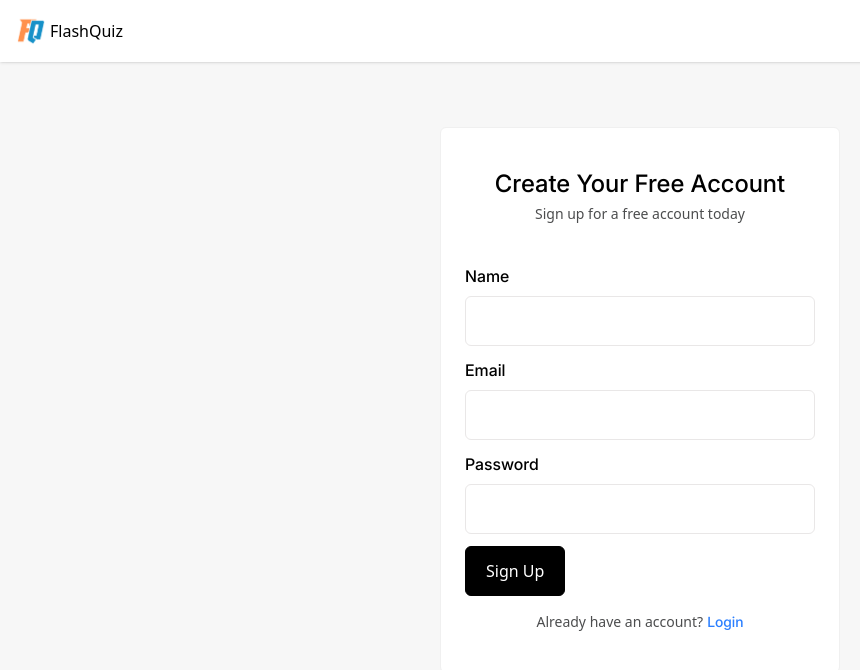
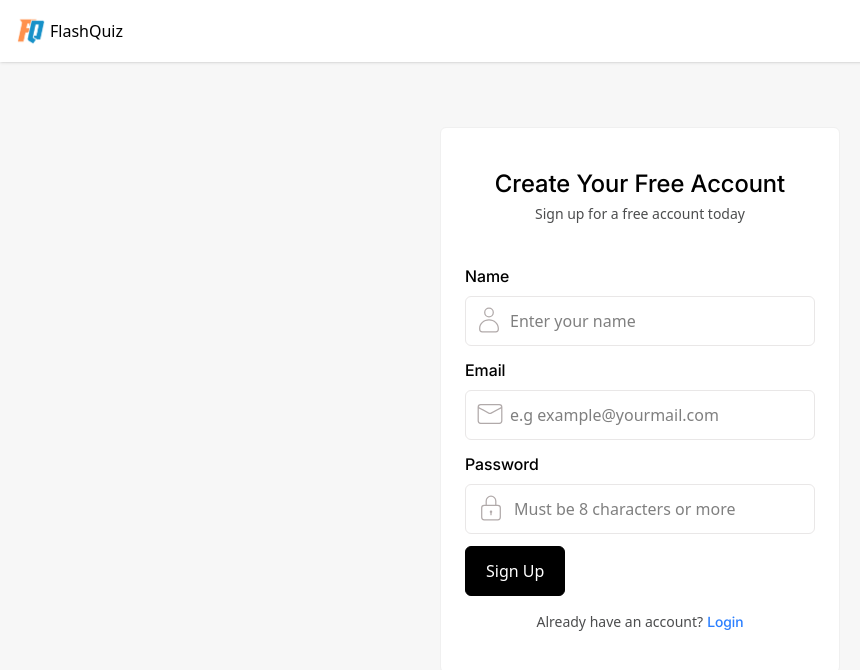
Before and after one commit to Habeebamoo/Flashquiz, a React (Vite) app in the folder client/: page /login in a window 1280 px wide. Both pictures are taken after a click on the element "Sign Up". Shown: the top 670 px of the page, without its empty margins (0-860 px from the left). Built offline with nearby package versions, Linux system fonts and the light colour scheme; no server answers.

Commit message:
styled form input

```diff
--- a/client/src/components/Footer.tsx
+++ b/client/src/components/Footer.tsx
@@ -27,9 +27,9 @@ export default function Footer() {
           <small>Subscriptions</small>
         </div>
       </div>
-      <div className="mt-4 mb-4">
+      <div className="mt-8 mb-8">
         <hr color="rgb(76, 77, 78)" />
-        <p className="mt-4 mb-4 text-center text-secondary text-sm">Copywright {year}. Flashquiz</p>
+        <p className="mt-6 mb-6 text-center text-secondary text-sm">Copywright &copy; {year}. Flashquiz</p>
       </div>
     </footer>
   )
--- a/client/src/pages/AuthPage.tsx
+++ b/client/src/pages/AuthPage.tsx
@@ -2,6 +2,8 @@ import React, { useState } from "react"
 import Header from "../components/Header"
 import { useNavigate } from "react-router-dom"
 import { ClipLoader } from "react-spinners"
+import { CiLock, CiMail, CiUser } from "react-icons/ci"
+import { FaUser } from "react-icons/fa"
 
 const AuthPage = () => {
   const [isLogin, setIsLogin] = useState<boolean>(true)
@@ -110,36 +112,48 @@ const AuthPage = () => {
           </p>
           {!isLogin && <div className="mb-3">
             <label htmlFor="name" className="font-inter">Name</label>
+            <div className="relative">
               <input
                 type="text"
                 id="name"
-              className="p-3 border-1 border-accent rounded-md block w-full mt-2"
+                className="pr-3 py-3 pl-11 border-1 border-accent rounded-md block w-full mt-2"
                 value={form.name}
                 onChange={(e) => setForm(prev => ({...prev, name: e.target.value}))}
+                placeholder="Enter your name"
                 required
               />
+              <CiUser size={30} color="rgb(177, 170, 170)" className="absolute top-[9px] left-[9px]" />
+            </div>
           </div>}
           <div className="mb-3">
             <label htmlFor="email" className="font-inter">Email</label>
+            <div className="relative">
               <input
                 type="email"
                 id="email"
-              className="p-3 border-1 border-accent rounded-md block w-full mt-2"
+                className="pr-3 py-3 pl-11 border-1 border-accent rounded-md block w-full mt-2"
                 value={form.email}
                 onChange={(e) => setForm(prev => ({...prev, email: e.target.value}))}
+                placeholder="e.g example@yourmail.com"
                 required
               />
+              <CiMail size={30} color="rgb(177, 170, 170)" className="absolute top-[9px] left-[10px]" />
+            </div>
           </div>
           <div className="mb-3">
             <label htmlFor="password" className="font-inter">Password</label>
+            <div className="relative">
               <input
                 type="password"
                 id="password"
-              className="p-3 border-1 border-accent rounded-md block w-full mt-2"
+                className="pr-3 py-3 pl-12 border-1 border-accent rounded-md block w-full mt-2"
                 value={form.password}
                 onChange={(e) => setForm(prev => ({...prev, password: e.target.value}))}
+                placeholder="Must be 8 characters or more"
                 required
               />
+              <CiLock size={30} color="rgb(177, 170, 170)" className="absolute top-[9px] left-[11px]" />
+            </div>
           </div>
           {isLogin && <p onClick={() => navigate("/forgot")} className="text-sm my-4 pl-2 cursor-pointer text-blue-500">Forgot Password?</p>}
           {message &&
--- a/client/src/pages/Forgot.tsx
+++ b/client/src/pages/Forgot.tsx
@@ -1,5 +1,6 @@
 import React, { useState } from "react"
 import { ClipLoader } from "react-spinners"
+import { CiMail } from "react-icons/ci"
 
 const Page = () => {
   const [email, setEmail] = useState<string>("")
@@ -59,15 +60,19 @@ const Page = () => {
         <p className="text-sm text-secondary text-center mb-6 mt-1">Input your email address to proceed to your account revovery</p>
         <div className=" mt-1 mb-3">
             <label htmlFor="email" className="font-inter dark:text-white">Email</label>
+            <div className="relative">
               <input
                 type="email"
                 name="email"
                 id="email"
-              className="input dark:border-[#555] dark:bg-white"
+                className="pl-11 input dark:border-[#555] dark:bg-white"
                 value={email}
                 onChange={(e) => setEmail(e.target.value)}
+                placeholder="Your email address"
                 required
               />
+              <CiMail size={30} color="rgb(177, 170, 170)" className="absolute top-[18px] left-[10px]" />
+            </div>
           </div>
           {message &&
             <div className={status === "success" ? "success" : "error"}>
--- a/client/src/pages/ResetPassword.tsx
+++ b/client/src/pages/ResetPassword.tsx
@@ -1,6 +1,7 @@
 import React, { useState } from "react"
 import { ClipLoader } from "react-spinners"
 import { useSearchParams } from "react-router-dom"
+import { CiLock } from "react-icons/ci"
 
 const Page = () => {
   const [ searchParams ] = useSearchParams()
@@ -64,27 +65,34 @@ const Page = () => {
         <p className="text-sm text-secondary text-center mb-6 mt-1">Enter a new password in order to reset your account password</p>
         <div className=" mt-1 mb-3">
             <label htmlFor="password" className="font-inter">New Password</label>
+            <div className="relative">
               <input
                 type="password"
                 name="password"
                 id="password"
                 value={form.password}
                 onChange={(e) => setForm((prev) => ({...prev, password: e.target.value}))}
-              className="input"
+                placeholder="Must be 8 characters or more"
+                className="pl-11 input"
                 required
               />
+              <CiLock size={30} color="rgb(177, 170, 170)" className="absolute top-[18px] left-[9px]" />
+            </div>
           </div>
         <div className=" mt-1 mb-3">
             <label htmlFor="c_password" className="font-inter">Confirm Password</label>
+            <div className="relative">
               <input
                 type="password"
                 name="c_password"
                 id="c_password"
                 value={form.confirmPassword}
                 onChange={(e) => setForm((prev) => ({...prev, confirmPassword: e.target.value}))}
-              className="input"
+                className="pl-11 input"
                 required
               />
+              <CiLock size={30} color="rgb(177, 170, 170)" className="absolute top-[18px] left-[9px]" />
+            </div>
           </div>
           {message &&
             <div className={status === "success" ? "success" : "error"}>
```
Lines whose indentation alone changed are shown as unchanged.
